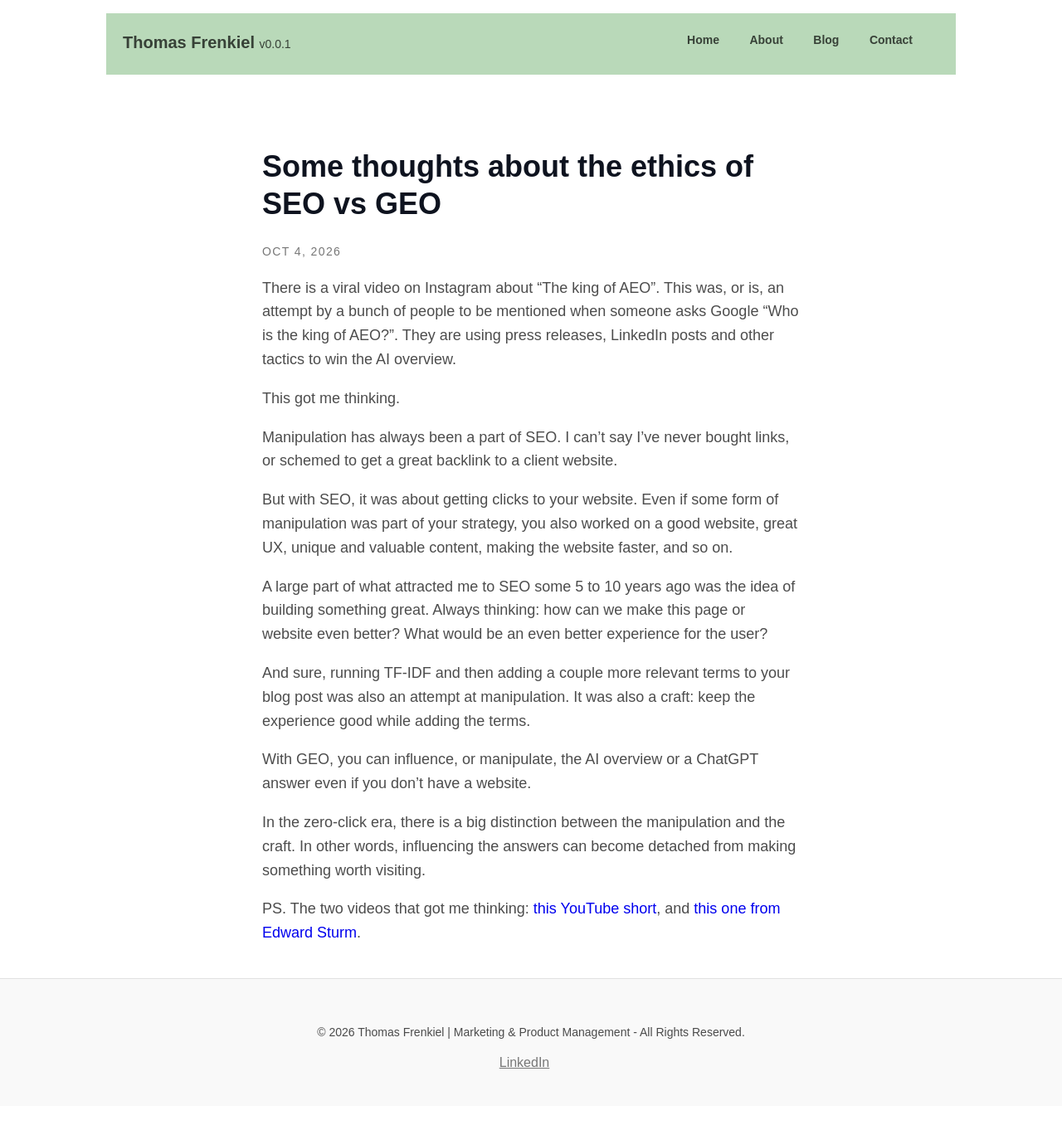
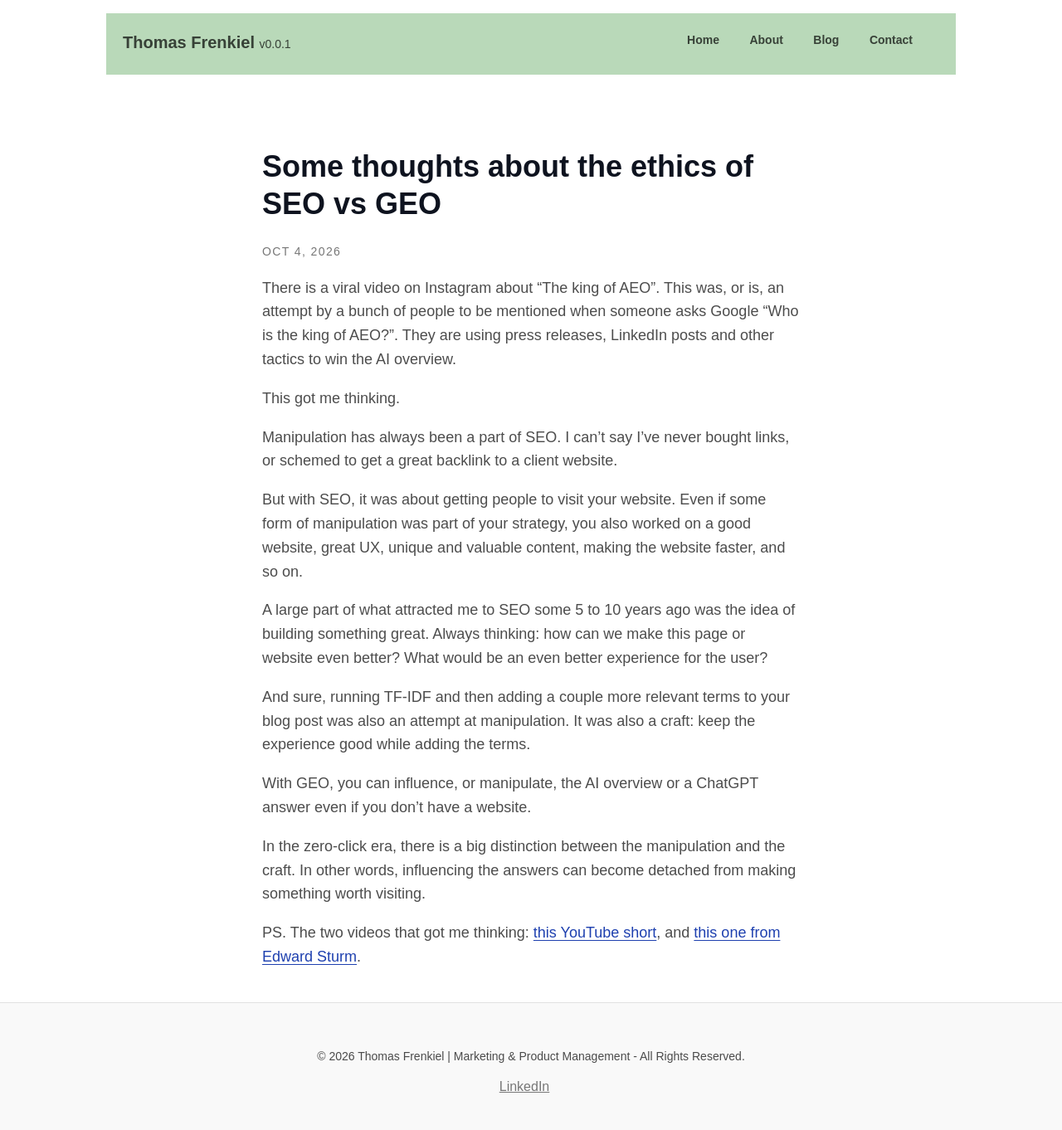
Before and after one commit to tfrenkiel040/website, a Jekyll site: the page built from _posts/2026-10-04-ethics-of-seo-vs-geo.md, in a window 1280 px wide. Shown: the whole page at 83% size. Built offline with Jekyll 4.4.1, drawn with Linux system fonts in a browser that asks for light colours; before the commit the page ends 1333 px from its top, so only the background shows below that.

```diff
--- a/_posts/2026-10-04-ethics-of-seo-vs-geo.md
+++ b/_posts/2026-10-04-ethics-of-seo-vs-geo.md
@@ -11,7 +11,7 @@
 
 Manipulation has always been a part of SEO. I can't say I've never bought links, or schemed to get a great backlink to a client website.
 
-But with SEO, it was about getting clicks to your website. Even if some form of manipulation was part of your strategy, you also worked on a good website, great UX, unique and valuable content, making the website faster, and so on.
+But with SEO, it was about getting people to visit your website. Even if some form of manipulation was part of your strategy, you also worked on a good website, great UX, unique and valuable content, making the website faster, and so on.
 
 A large part of what attracted me to SEO some 5 to 10 years ago was the idea of building something great. Always thinking: how can we make this page or website even better? What would be an even better experience for the user?
 
--- a/assets/css/custom.css
+++ b/assets/css/custom.css
@@ -102,6 +102,24 @@
     line-height: 1.6; /* Adjust this value as needed */
     color: #0e131f; /* Rich black */
 
+}
+
+/* In-post links. app.css sets text-decoration: none on every element,
+   and these links inherit the body color, so they read as plain text. */
+.post-content a {
+    color: #1e40af;
+    text-decoration: underline;
+    text-decoration-thickness: 1px;
+    text-underline-offset: 0.18em;
+}
+
+.post-content a:hover,
+.post-content a:focus-visible {
+    color: #1e3a8a;
+}
+
+.post-content a:has(> img:only-child) {
+    text-decoration: none;
 }
 
 .cf {
```
Also changed, not shown: _posts/2026-09-11-ai-agents-i-was-wrong.md (+2 -1 lines).
